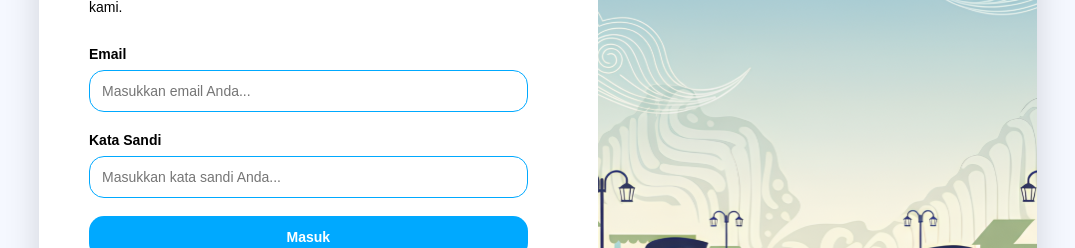
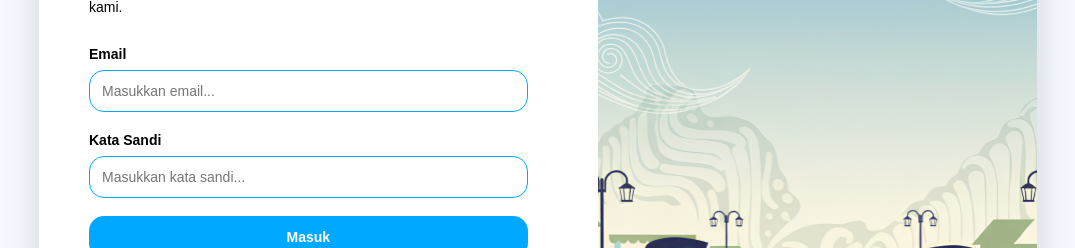
Before and after one commit to Poeww/dolanDjogja_7A, a React (Vite) app in the folder dolanDjogja_fe/: page /login in a window 1280 px wide. Shown: the part 340-588 px from the top of the page, without its empty margins (76-1151 px from the left). Built offline with nearby package versions, Linux system fonts and the light colour scheme.

Commit message:
update: login page text field

```diff
--- a/dolanDjogja_fe/src/home/login.jsx
+++ b/dolanDjogja_fe/src/home/login.jsx
@@ -71,7 +71,7 @@ export default function Login() {
                     <input
                         type="email"
                         name="email"
-                        placeholder="Masukkan email Anda..."
+                        placeholder="Masukkan email..."
                         value={form.email}
                         onChange={handleChange}
                         className="input"
@@ -81,7 +81,7 @@ export default function Login() {
                     <input
                         type="password"
                         name="password"
-                        placeholder="Masukkan kata sandi Anda..."
+                        placeholder="Masukkan kata sandi..."
                         value={form.password}
                         onChange={handleChange}
                         className="input"
```
